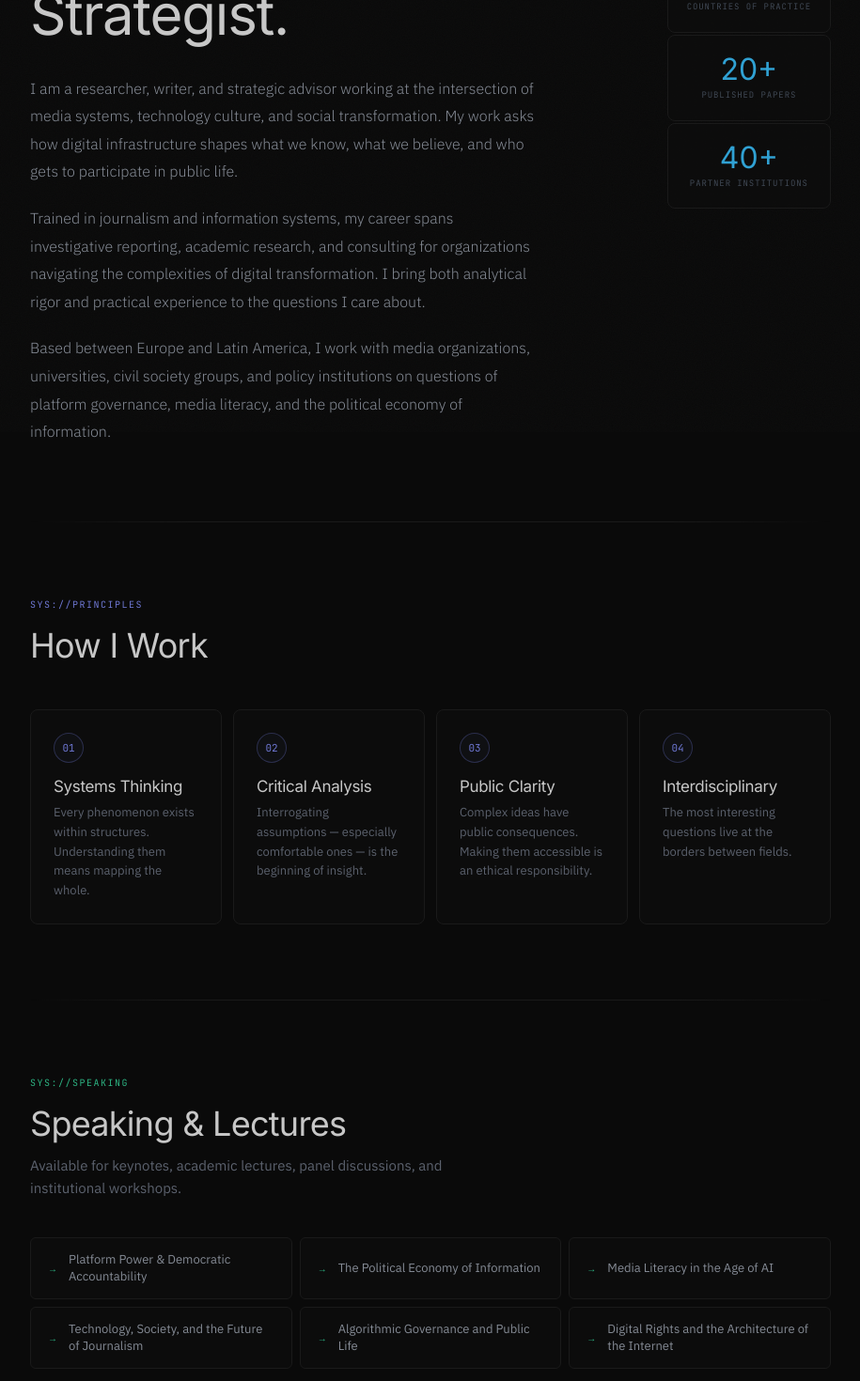
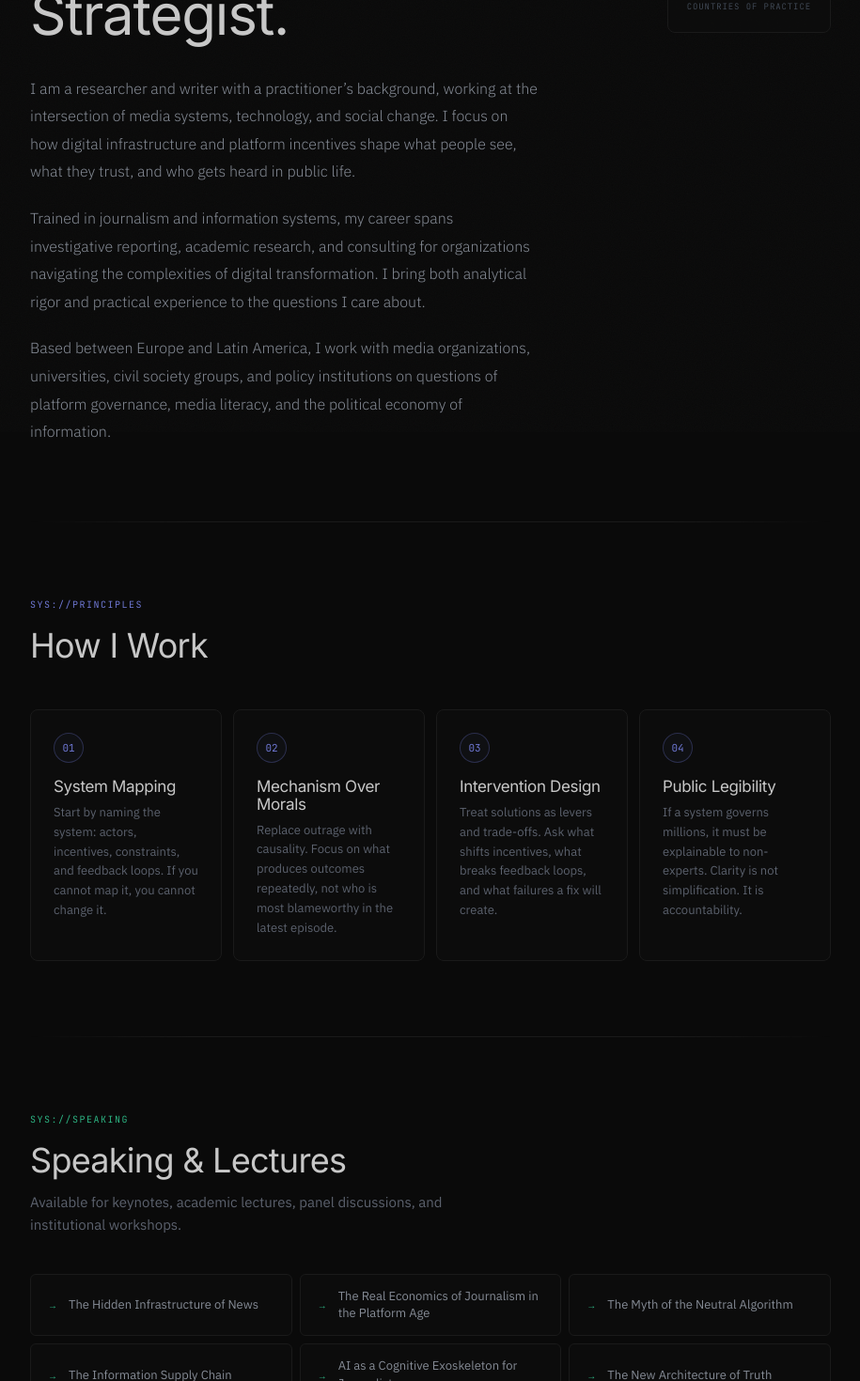
Before and after one commit to kneescars/cassiano-gobbet, a Next.js app: page /about in a window 1280 px wide. Shown: the part 340-1810 px from the top of the page at 94% size, without its empty margins (182-1097 px from the left). Built offline with nearby package versions, Linux system fonts and the light colour scheme.

Commit message:
Descriptions update 1

```diff
--- a/app/about/page.tsx
+++ b/app/about/page.tsx
@@ -5,19 +5,19 @@ import { useEffect, useState } from "react";
 import Link from "next/link";
 
 const PRINCIPLES = [
-  { label: "Systems Thinking", desc: "Every phenomenon exists within structures. Understanding them means mapping the whole." },
-  { label: "Critical Analysis", desc: "Interrogating assumptions — especially comfortable ones — is the beginning of insight." },
-  { label: "Public Clarity", desc: "Complex ideas have public consequences. Making them accessible is an ethical responsibility." },
-  { label: "Interdisciplinary", desc: "The most interesting questions live at the borders between fields." },
+	{label:"System Mapping",desc:"Start by naming the system: actors, incentives, constraints, and feedback loops. If you cannot map it, you cannot change it."},
+	{label:"Mechanism Over Morals",desc:"Replace outrage with causality. Focus on what produces outcomes repeatedly, not who is most blameworthy in the latest episode."},
+	{label:"Intervention Design",desc:"Treat solutions as levers and trade-offs. Ask what shifts incentives, what breaks feedback loops, and what failures a fix will create."},
+	{label:"Public Legibility",desc:"If a system governs millions, it must be explainable to non-experts. Clarity is not simplification. It is accountability."},
 ];
 
 const SPEAKING_TOPICS = [
-  "Platform Power & Democratic Accountability",
-  "The Political Economy of Information",
-  "Media Literacy in the Age of AI",
-  "Technology, Society, and the Future of Journalism",
-  "Algorithmic Governance and Public Life",
-  "Digital Rights and the Architecture of the Internet",
+  "The Hidden Infrastructure of News",
+  "The Real Economics of Journalism in the Platform Age",
+  "The Myth of the Neutral Algorithm",
+  "The Information Supply Chain",
+  "AI as a Cognitive Exoskeleton for Journalists",
+  "The New Architecture of Truth",
 ];
 
 export default function About() {
@@ -44,7 +44,7 @@ export default function About() {
               Strategist.
             </h1>
             <p style={{ fontFamily: "var(--font-body)", fontSize: 16, color: "#9CA3AF", lineHeight: 1.85, maxWidth: 540, marginBottom: 20, fontWeight: 300 }}>
-              I am a researcher, writer, and strategic advisor working at the intersection of media systems, technology culture, and social transformation. My work asks how digital infrastructure shapes what we know, what we believe, and who gets to participate in public life.
+              I am a researcher and writer with a practitioner’s background, working at the intersection of media systems, technology, and social change. I focus on how digital infrastructure and platform incentives shape what people see, what they trust, and who gets heard in public life.
             </p>
             <p style={{ fontFamily: "var(--font-body)", fontSize: 16, color: "#9CA3AF", lineHeight: 1.85, maxWidth: 540, marginBottom: 20, fontWeight: 300 }}>
               Trained in journalism and information systems, my career spans investigative reporting, academic research, and consulting for organizations navigating the complexities of digital transformation. I bring both analytical rigor and practical experience to the questions I care about.
@@ -57,10 +57,10 @@ export default function About() {
           {/* Sidebar stats */}
           <div style={{ opacity: visible ? 1 : 0, transition: "all 0.7s ease 0.5s", display: "flex", flexDirection: "column", gap: 2, minWidth: 160 }}>
             {[
-              { n: "10+", label: "Years of Research" },
-              { n: "6", label: "Countries of Practice" },
-              { n: "20+", label: "Published Papers" },
-              { n: "40+", label: "Partner Institutions" },
+              { n: "15+", label: "Years of Research" },
+              { n: "4", label: "Countries of Practice" },
+//              { n: "20+", label: "Published Papers" },
+//              { n: "40+", label: "Partner Institutions" },
             ].map((s) => (
               <div key={s.label} style={{ padding: "20px", border: "1px solid #1E1E1E", borderRadius: 8, background: "#0D0D0D", textAlign: "center" }}>
                 <div style={{ fontFamily: "var(--font-display)", fontSize: 32, color: "#38BDF8", lineHeight: 1, marginBottom: 6 }}>{s.n}</div>
--- a/app/page.tsx
+++ b/app/page.tsx
@@ -380,7 +380,7 @@ export default function HomePage() {
               consulting — or simply a conversation about something that matters.
             </p>
             <a
-              href="mailto:hello@cassiano.io"
+              href="mailto:cassiano@zeitgeist.digital"
               style={{
                 display: "inline-flex",
                 alignItems: "center",
--- a/components/BootSequence.tsx
+++ b/components/BootSequence.tsx
@@ -6,9 +6,9 @@ const LINES = [
   { text: "initializing runtime environment...", delay: 0 },
   { text: "loading knowledge graph v4.2.1", delay: 400 },
   { text: "mapping domain intersections...", delay: 900 },
-  { text: "calibrating systems lens [██████████] 100%", delay: 1500 },
-  { text: "resolving ontological references...", delay: 2100 },
-  { text: "compiling thoughts on media ecology...", delay: 2600 },
+  { text: "calibrating model lens [██████████] 100%", delay: 1500 },
+  { text: "resolving stack references...", delay: 2100 },
+  { text: "compiling thoughts on media ecosystems...", delay: 2600 },
   { text: "establishing signal clarity...", delay: 3100 },
   { text: "", delay: 3600 },
   { text: "▶  welcome.", delay: 3800, accent: true, large: true },
--- a/components/Navbar.tsx
+++ b/components/Navbar.tsx
@@ -1,6 +1,7 @@
 "use client";
 
-import { useState, useEffect } from "react";
+import { useEffect, useState } from "react";
+
 import Link from "next/link";
 import { usePathname } from "next/navigation";
 
@@ -117,7 +118,7 @@ export default function Navbar() {
 
         {/* CTA */}
         <a
-          href="mailto:hello@cassiano.io"
+          href="mailto:cassiano@zeitgeist.digital"
           style={{
             fontFamily: "var(--font-mono)",
             fontSize: "0.75rem",
--- a/data/domains.ts
+++ b/data/domains.ts
@@ -14,78 +14,80 @@ export interface Domain {
 
 export const domains: Domain[] = [
   {
-    id: "information-systems",
-    label: "Information Systems",
-    shortLabel: "Info Systems",
+    id: "infrastructure",
+    label: "Information Infrastructure",
+    shortLabel: "Infrastructure",
     x: 50,
     y: 22,
     color: "#38BDF8",
-    tagline: "How structure shapes thought.",
-    essay: `Information systems are not neutral. Every database schema, every API contract, every taxonomy we impose on data reflects a theory of the world — a set of assumptions about what matters, what can be measured, and what relations deserve to be formalized. When we design a system, we are not merely solving a technical problem. We are making ontological commitments.
+    tagline: "The physical layer that decides what can exist.",
+    essay: `The internet looks weightless. It is not. Every headline, feed, and livestream rides on steel, silicon, and geopolitics. Data centres, fibre routes, submarine cables, peering agreements, spectrum, energy contracts, cooling water, and land-use permits are not "tech background". They are the hard constraints that shape what platforms can do, what newsrooms can afford, and which countries can keep their information systems sovereign.
 
-The gap between the map and the territory grows critical at scale. A hospital's record system that doesn't account for ambiguous diagnoses will systematically distort clinical reality. A content platform's engagement metric that conflates attention with value will gradually reshape the media it hosts. Systems are not passive pipes — they are active participants in constructing the phenomena they were built to represent.
+            This is the underworld of modern journalism and digital platforms: latency and routing, outages and chokepoints, energy prices and grid capacity, regulation of critical infrastructure, and the quiet international deals that decide where capacity gets built and who can switch it off.
 
-This is why information architecture is fundamentally a humanistic discipline. The best systems thinkers are part logician, part anthropologist, part philosopher of language. They understand that the real design surface is not the interface or the database — it's the conceptual model, the shared mental representation that a system makes possible or forecloses.`,
-    tags: ["ontology", "architecture", "epistemology"],
+            If you want to understand why certain media models collapse, why some platforms become natural monopolies, or why "free" services always end up paid in another currency, start here. Infrastructure is policy made concrete. It is power with an IP address and a power meter.`,
+    tags: ["infrastructure", "datacentres", "fibre", "cables", "energy", "regulation"],
   },
   {
-    id: "media-ecology",
-    label: "Media Ecology",
+    id: "media-systems",
+    label: "Media Systems",
     shortLabel: "Media",
     x: 18,
     y: 48,
     color: "#A78BFA",
-    tagline: "The medium is the environment.",
-    essay: `Marshall McLuhan's most important insight was not that the medium is the message — it was that most people never think about the medium at all. We experience content; we rarely experience the substrate that shapes how content can exist, how it feels, what it does to time and attention.
+    tagline: "The software layer that shapes what people believe.",
+    essay: `People argue about content while living inside the machinery that manufactures attention. Media systems are not just channels. They are decision engines: what gets surfaced, what gets buried, what gets rewarded, and what gets forgotten.
 
-Media ecology treats communication technologies as environments. Television did not just deliver different content than radio — it restructured family space, reshaped political discourse, and altered the cognitive rhythms of entire generations. The internet did not merely accelerate information distribution — it disaggregated authority, fractured shared narrative, and created new forms of collective intelligence alongside new failure modes of collective delusion.
+Platforms, algorithms, ranking systems, recommendation loops, and ad markets do not merely distribute journalism. They define the economic and cognitive environment journalism must survive in. They also import bias: through data, through optimisation targets, through moderation rules, and through the incentives that make outrage cheap and nuance expensive.
 
-Understanding any era's culture requires understanding its dominant media forms. Not as causes — media ecology is not determinism — but as constraints and affordances, the shape of the water in which thought swims. The question is always: what kinds of ideas become thinkable, speakable, shareable — and which become impossible — inside this particular technological environment?`,
-    tags: ["McLuhan", "culture", "technology"],
+This is also where titans consolidates: mergers and acquisitions, vertical integration, cross-ownership between tech and news, and regulatory battles over competition, speech, privacy, and platform responsibility. The "public sphere" is now, in practice, a product surface.
+
+The core question is not only what gets said. It is what the system makes easier to notice, easier to repeat, and easier to believe — and what it makes almost impossible to think, publish, or fund at all.`,
+    tags: ["platforms", "algorithms", "digital media", "regulation", "mergers"],
   },
   {
-    id: "technology-culture",
-    label: "Technology & Culture",
-    shortLabel: "Tech Culture",
+    id: "data-power",
+    label: "Data & Information Power",
+    shortLabel: "Data Power",
     x: 82,
     y: 48,
     color: "#4ADE80",
-    tagline: "Tools shape societies. Societies shape tools.",
-    essay: `Technology is never just technology. Every tool carries with it a set of social relations, economic assumptions, and power configurations. The smartphone is not just a communication device — it is a surveillance apparatus, a labor management system, a new form of intimacy, and a restructuring of urban space, all at once.
+    tagline: "Information is power — now more than ever.",
+    essay: `Throughout history, narrative control has mattered as much as the apparatus of repression. Brute force can subjugate. Long-term domination requires justification: a story that makes power feel natural, inevitable, or righteous. The polarisation of today rings unsettling bells from the tragedies of yesterday.
 
-The mistake of technological determinism is to treat these effects as inevitable, as if the artifact dictates its own use. The mistake of social constructivism is to treat technology as infinitely malleable, shaped entirely by whoever wields it. The truth is more interesting: technology and culture co-evolve. Each shapes the other across iterative cycles, with neither fully in control.
+In a world where digitisation is now ubiquitous, the levers of soft control have been concentrated as never before. A handful of companies have staggering amounts of data over billions of individuals, making people not only vulnerable, but mostly unaware of how much of their lives is outside their control. Information — be it user data or news narratives — is power in its raw state.
 
-Silicon Valley's greatest blind spot has been the refusal to engage seriously with this co-evolution. "Move fast and break things" is a design philosophy that externalizes social cost. The resulting products are not neutral tools that people use — they are environments that people inhabit, and that inhabit people in turn. Critical literacy about technology means learning to see these environments, to name their effects, and to imagine alternatives.`,
+Learning the ways in which this data is controlled demands a hybrid analysis: technical, social, and political. The moguls reigning over gigantic structures across the globe are now kingmakers, eager to serve whoever has the best bid. This concentration will not decrease any time soon, and the pressure against anyone trying to derail these dynamics will become open as soon as the fabric of society is weak enough.`,
     tags: ["critique", "society", "power"],
   },
   {
-    id: "systems-thinking",
-    label: "Systems Thinking",
-    shortLabel: "Systems",
+    id: "disinformation-ecosystems",
+    label: "Disinformation Ecosystems",
+    shortLabel: "Disinformation",
     x: 28,
     y: 76,
     color: "#FBBF24",
-    tagline: "Seeing wholes in a world of parts.",
-    essay: `Most problems that resist solution are not complicated — they are complex. Complicated problems have many parts but those parts behave predictably; complex problems involve feedback, emergence, and non-linear causality. Treating a complex problem as merely complicated is one of the most reliable ways to make it worse.
+    tagline: "The world of post-truth.",
+    essay: `The quest for truth is a challenge that has intrigued humanity for thousands of years. The subject has left academia and broken into real life with a violence and fragmentation that cannot be countered with old instincts.
 
-Systems thinking is the discipline of perceiving and reasoning about whole systems rather than isolated components. It asks: what are the feedback loops? Where are the delays? What are the stocks and flows? What behaviors does this structure generate — not just today, but over time, at scale, under stress?
+Checking information is necessary, but it is not sufficient if the interaction with audiences is no longer there. News companies do it because they have been taught to do so, but no one has ever told them what to do when individuals are busy following the provider with the version of reality that pleases them most. Reality is not a static object. It is the force field between subject and object. Understanding that process is where dismantling disinformation has to begin.
 
-The practical application of systems thinking is humility in the face of intervention. Every policy, every product, every organizational change is an experiment in a complex adaptive system. The honest framing is not "we will solve X" but "we will introduce perturbation Y and observe how the system responds." This is not defeatism — it is the precondition for learning rather than cycling through the same failed interventions with growing confidence.`,
-    tags: ["feedback", "emergence", "complexity"],
+The main problem to break down now is no longer false information itself, but the disinformation economy that has risen around its use. Once actors have economic incentives to engage, the obstacles multiply. Even the definition of a "bad actor" becomes questionable, like everything else in the post-truth, fake news, surreal world we live in.`,
+    tags: ["disinformation", "post-truth", "media"],
   },
   {
-    id: "knowledge-futures",
-    label: "Knowledge Futures",
-    shortLabel: "Knowledge",
+    id: "AI",
+    label: "AI and Knowledge Works",
+    shortLabel: "AI + Knowledge",
     x: 72,
     y: 76,
     color: "#FB7185",
     tagline: "How will we know, tomorrow?",
-    essay: `The epistemic infrastructure of civilization is in transition. For five centuries, the printed codex was the dominant technology for stabilizing, authenticating, and transmitting knowledge. Peer review, citation, the footnote, the encyclopedia — these are not timeless features of knowledge-making. They are historical responses to the affordances and constraints of print.
+    essay: `Artificial intelligence can now be found in the most unexpected places, from military decision-making apps to Internet of Things devices that prepare your next meal. But do not be fooled: AI is everywhere because of outsized expectations of profit, and because a market that barely exists can still be captured — at its peak — by a handful of giants. Money always defines the story.
 
-AI-generated content, decentralized publishing, algorithmic curation, and the collapse of gatekeeping institutions are not just threats to the status quo — they are invitations to re-examine what we actually want from knowledge infrastructure. What problems were academic journals solving? Which of those problems remain? What new problems have they created? What might better solutions look like?
+In a non-surprising way, AI is set to obliterate current information systems, from education to journalism. Is that a good thing? Will it give individuals capabilities they only dreamed of, or will it ravage the job market, create surveillance states, make "logical" decisions to kill with no human intervention, and concentrate global power in the hands of very few?
 
-The future of knowledge is not pre-determined. It will be shaped by the choices of designers, policymakers, researchers, and platform builders — most of whom are not currently thinking of themselves as engaged in epistemic infrastructure. This is the highest-stakes design challenge of the coming decades, and it is almost entirely invisible to the people who have the power to shape it.`,
-    tags: ["AI", "epistemology", "institutions"],
+Technologies do not have morals. The uses given to them do. If we want to hold back the technophiles eager to deploy AI indiscriminately, then an ongoing public argument has to happen before the shock arrives. When the time for thinking becomes zero seconds, the debate must already have been done. This conversation has to start now, and it cannot be confined to public office and corporate boardrooms.`,
+    tags: ["AI", "ethics", "future"],
   },
 ];
```
Also changed, not shown: app/ClientLayout.tsx (+9 -14 lines), app/contact/page.tsx (+0 -15 lines), app/portfolio/page.tsx (+4 -4 lines), tsconfig.json (+19 -5 lines), 1 other file (tests, documents, lock files or other folders).
